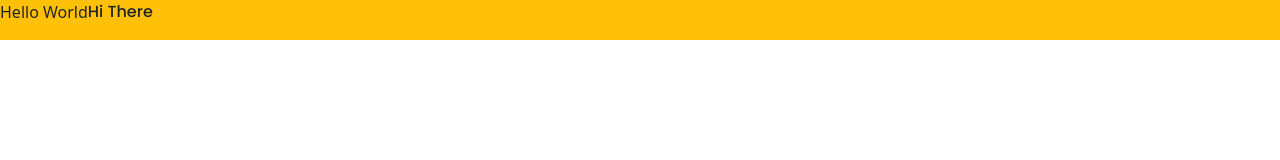
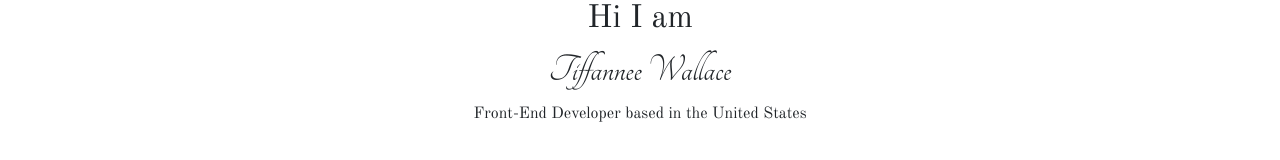
Before and after one commit to T-Treux/Portfolio-project, a plain HTML site: page index.html in a window 1280 px wide. Drawn offline with nearby package versions, Linux system fonts and the light colour scheme.

Commit message:
Changed the font for the HTML

```diff
--- a/css/style.css
+++ b/css/style.css
@@ -1,10 +1,12 @@
-h1 {
-  font-size: 48px;
-  font-family: "Playfair Display", serif;
-  font-weight: bold;
+body {
+  text-align: center;
 }
 
+h1 {
+  font-family: "Tangerine", cursive;
+}
+
+h2,
 p {
-  font-family: "Poppins", sans-serif;
-  font-weight: normal;
+  font-family: "Old Standard TT", serif;
 }
--- a/index.html
+++ b/index.html
@@ -24,7 +24,7 @@
     <link rel="preconnect" href="https://fonts.googleapis.com" />
     <link rel="preconnect" href="https://fonts.gstatic.com" crossorigin />
     <link
-      href="https://fonts.googleapis.com/css2?family=Playfair+Display:wght@700&family=Poppins:wght@500&display=swap"
+      href="https://fonts.googleapis.com/css2?family=Old+Standard+TT&family=Tangerine&display=swap"
       rel="stylesheet"
     />
 
@@ -34,9 +34,8 @@
     ></script>
   </head>
   <body>
-    <div class="d-flex bg-warning"
-    <h1>Hello World</h1>
-    <p>Hi There</p>
-    </div>
+    <h2>Hi I am</h2>
+    <h1>Tiffannee Wallace</h1>
+    <p>Front-End Developer based in the United States</p>
   </body>
 </html>
```
